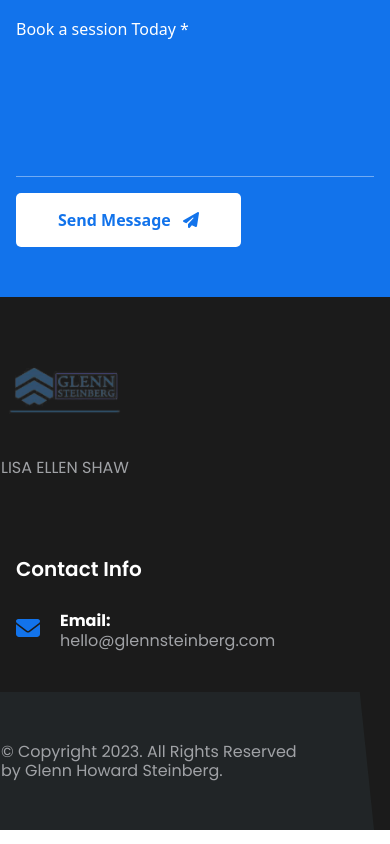
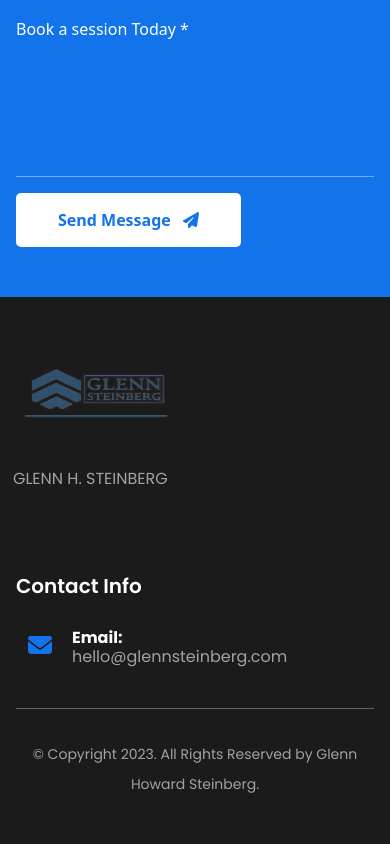
Before and after one commit to aleidf/new_dev, a Next.js app: page / in a window 390 px wide. Shown: the part 6151-6995 px from the top of the page. Built offline with nearby package versions, Linux system fonts and the light colour scheme; a web font is replaced by a local one.

Commit message:
Add files via upload

```diff
--- a/src/pages/index.tsx
+++ b/src/pages/index.tsx
@@ -458,7 +458,9 @@ const Index: NextPage = () => {
                         </g>
                       </svg>
                       <p className="ml-7 mt-3 max-w-[400px] text-justify text-[13px] text-[#666666]">
-                        "Whatever your personal goals may be, I will work with you to develop a personalized financial approach designed to help you pursue what’s most important to you."
+                        "Whatever your personal goals may be, I will work with you to develop a
+                        personalized financial approach designed to help you pursue what’s most
+                        important to you."
                       </p>
                       <div className="flex w-full max-w-[500px] justify-end">
                         <svg
@@ -614,7 +616,9 @@ const Index: NextPage = () => {
                         </g>
                       </svg>
                       <p className="ml-7 mt-3 max-w-[400px] text-justify text-[13px] text-[#666666]">
-                        "Whatever your personal goals may be, I will work with you to develop a personalized financial approach designed to help you pursue what’s most important to you."
+                        "Whatever your personal goals may be, I will work with you to develop a
+                        personalized financial approach designed to help you pursue what’s most
+                        important to you."
                       </p>
                       <div className="flex w-full max-w-[500px] justify-end">
                         <svg
@@ -845,7 +849,9 @@ const Index: NextPage = () => {
                         <p className="text-xs">
                           Learn more about an advisor's background on <br />
                           <Link href="https://brokercheck.finra.org/individual/summary/4855320">
-                            <a className="underline" target="_blank">{'HERE'}</a>
+                            <a className="underline" target="_blank">
+                              {'HERE'}
+                            </a>
                           </Link>
                         </p>
                       </li>
@@ -1071,7 +1077,9 @@ const Index: NextPage = () => {
                         <p className="text-xs">
                           Learn more about an advisor's background <br />
                           <Link href="https://brokercheck.finra.org/individual/summary/4855320">
-                            <a className="underline" target="_blank">{'HERE'}</a>
+                            <a className="underline" target="_blank">
+                              {'HERE'}
+                            </a>
                           </Link>
                         </p>
                       </li>
@@ -1236,7 +1244,9 @@ const Index: NextPage = () => {
                 <div className="footer-bottom-box">
                   <div className="row -mx-[15px] flex flex-wrap">
                     <div className="col-lg-6">
-                      <p className="">© Copyright 2023. All Rights Reserved by Glenn Howard Steinberg.</p>
+                      <p className="">
+                        © Copyright 2023. All Rights Reserved by Glenn Howard Steinberg.
+                      </p>
                     </div>
                     <div className="col-lg-6 link text-right"></div>
                   </div>
@@ -1248,18 +1258,18 @@ const Index: NextPage = () => {
           <footer className="bg-dark text-light block md:hidden">
             <div className="container">
               <div className="f-items default-padding py-[120px]">
-                <div className="row -mx-[15px] flex flex-wrap">
-                  <div className="col-lg-4 col-md-6 item basis-1/3">
-                    <div className="f-item about ">
-                      <img src="/images/logo.png" alt="Logo" className="" />
-                      <p>LISA ELLEN SHAW</p>
+                <div className="row -mx-[15px] flex flex-col">
+                  <div className="col-lg-4 col-md-6 item">
+                    <div className="f-item about px-3">
+                      <img src="/images/logo.png" alt="Logo" className="h-[87px] w-[168px]" />
+                      <p>GLENN H. STEINBERG</p>
                     </div>
                   </div>
 
                   <div className="col-lg-3 col-md-6 item contact_side basis-1/4">
                     <div className="f-item contact-widget">
                       <h4 className="widget-title">Contact Info</h4>
-                      <div className="address">
+                      <div className="address px-3">
                         <ul>
                           <li>
                             <div className="icon">
@@ -1291,8 +1301,10 @@ const Index: NextPage = () => {
               <div className="container max-w-[1200px]">
                 <div className="footer-bottom-box">
                   <div className="row -mx-[15px] flex flex-wrap">
-                    <div className="col-lg-6">
-                      <p className="">© Copyright 2023. All Rights Reserved by Glenn Howard Steinberg.</p>
+                    <div className="col-lg-6 px-6">
+                      <p className="text-[14px]">
+                        © Copyright 2023. All Rights Reserved by Glenn Howard Steinberg.
+                      </p>
                     </div>
                     <div className="col-lg-6 link text-right"></div>
                   </div>
@@ -2122,6 +2134,39 @@ const Index: NextPage = () => {
             color: #232323;
           }
         }
+
+        @media only screen and (max-width: 767px) {
+          footer .footer-bottom-box {
+            padding: 30px 0;
+            padding-right: 0;
+            text-align: center;
+            border-top: 1px solid rgba(255, 255, 255, 0.3);
+          }
+        }
+        @media only screen and (max-width: 767px) {
+          footer .footer-bottom .text-right {
+            text-align: center !important;
+            margin-top: 15px;
+          }
+          footer .footer-bottom-box::after {
+            position: absolute;
+            display: none;
+            right: 0;
+            top: 0;
+            content: '';
+            height: 100%;
+            width: 400%;
+            background: #24282b;
+            z-index: -1;
+            opacity: 0.8;
+            clip-path: polygon(0 0, 99% 0, 100% 100%, 10% 100%);
+          }
+
+          footer p {
+            color: #a0a2a6 !important;
+            line-height: 30px;
+          }
+        }
       `}</style>
     </main>
   )
```
